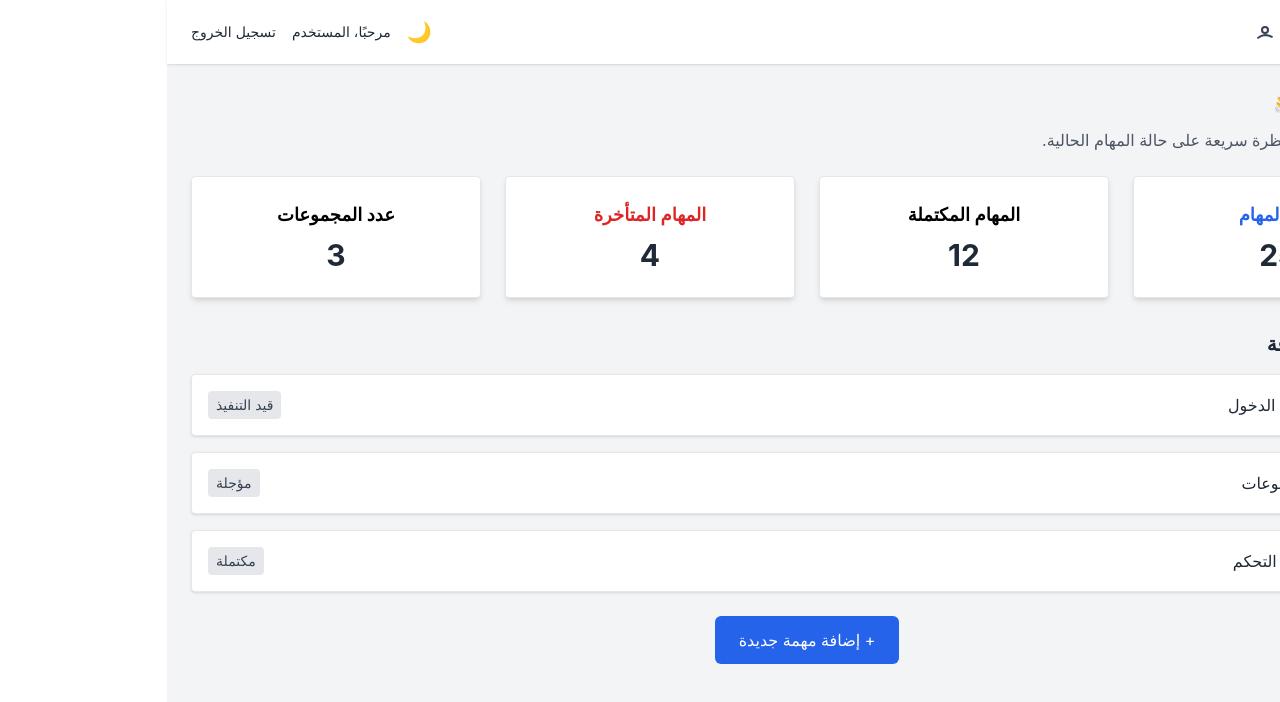
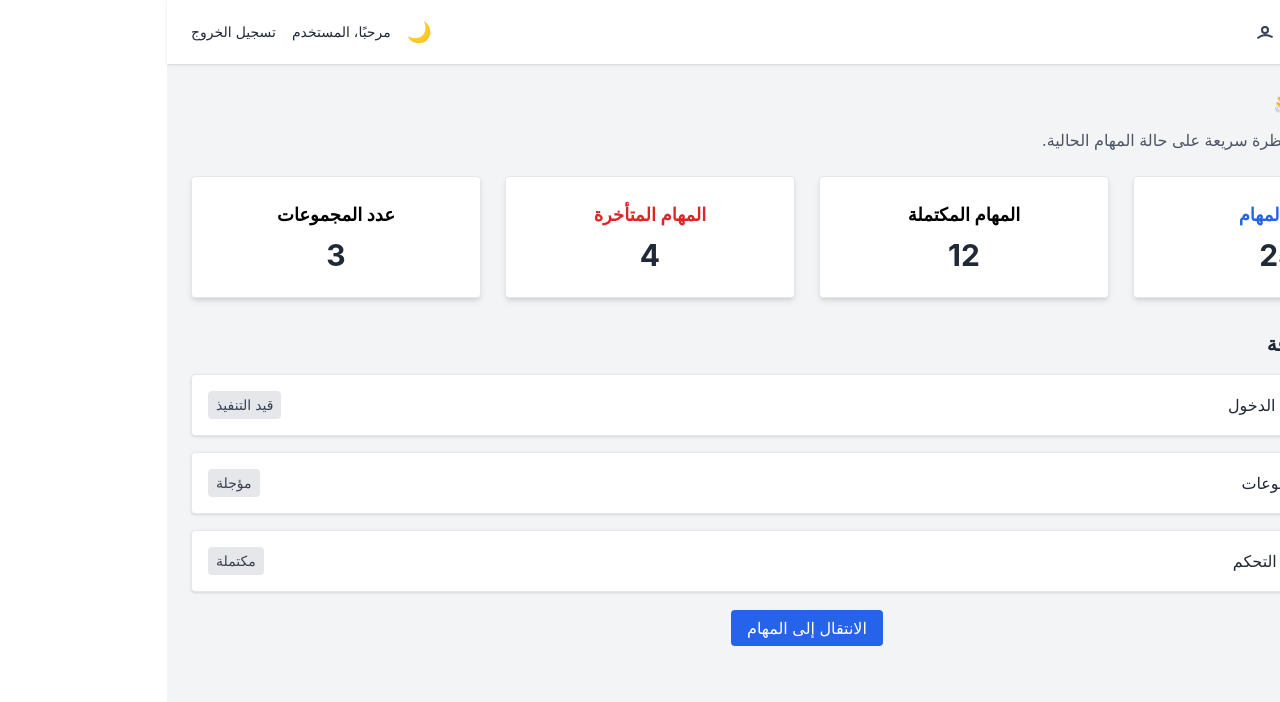
Before and after one commit to Diyaa2662/Task-Management-System, a React (Create React App) app: page /dashboard in a window 1280 px wide. Shown: the top 702 px of the page. Built offline with nearby package versions, Linux system fonts and the light colour scheme.

Commit message:
eidt dashboard page

```diff
--- a/src/pages/Dashboard.js
+++ b/src/pages/Dashboard.js
@@ -74,10 +74,10 @@ function Dashboard() {
       {/* زر الإضافة */}
       <div className="mt-6 text-center">
         <Link
-          to="/tasks/new"
-          className="inline-block bg-blue-600 text-white px-6 py-3 rounded-md hover:bg-blue-700 transition"
+          to="/tasks"
+          className="bg-blue-600 text-white px-4 py-2 rounded hover:bg-blue-700 transition"
         >
-          + إضافة مهمة جديدة
+          الانتقال إلى المهام
         </Link>
       </div>
     </div>
```
